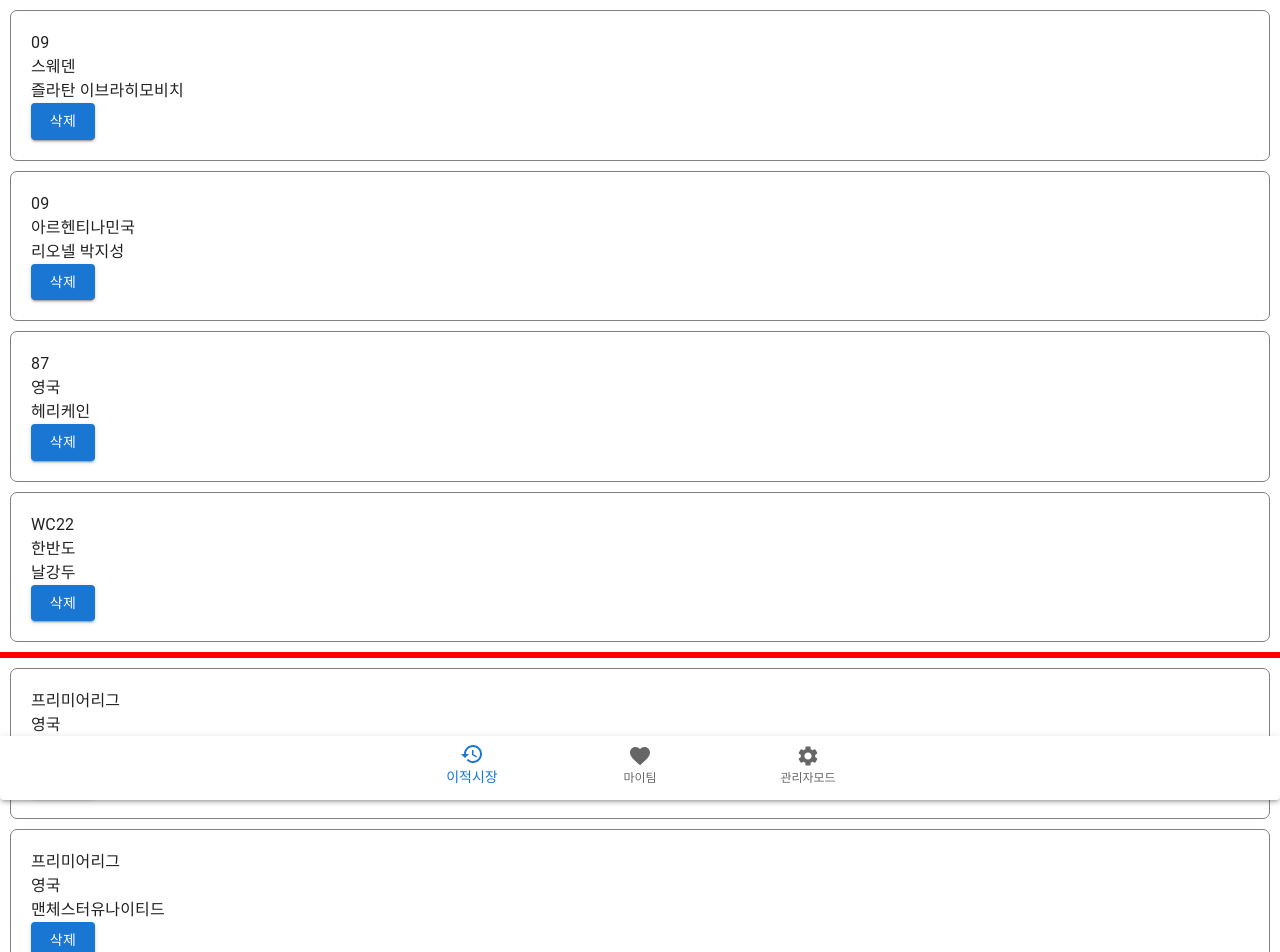
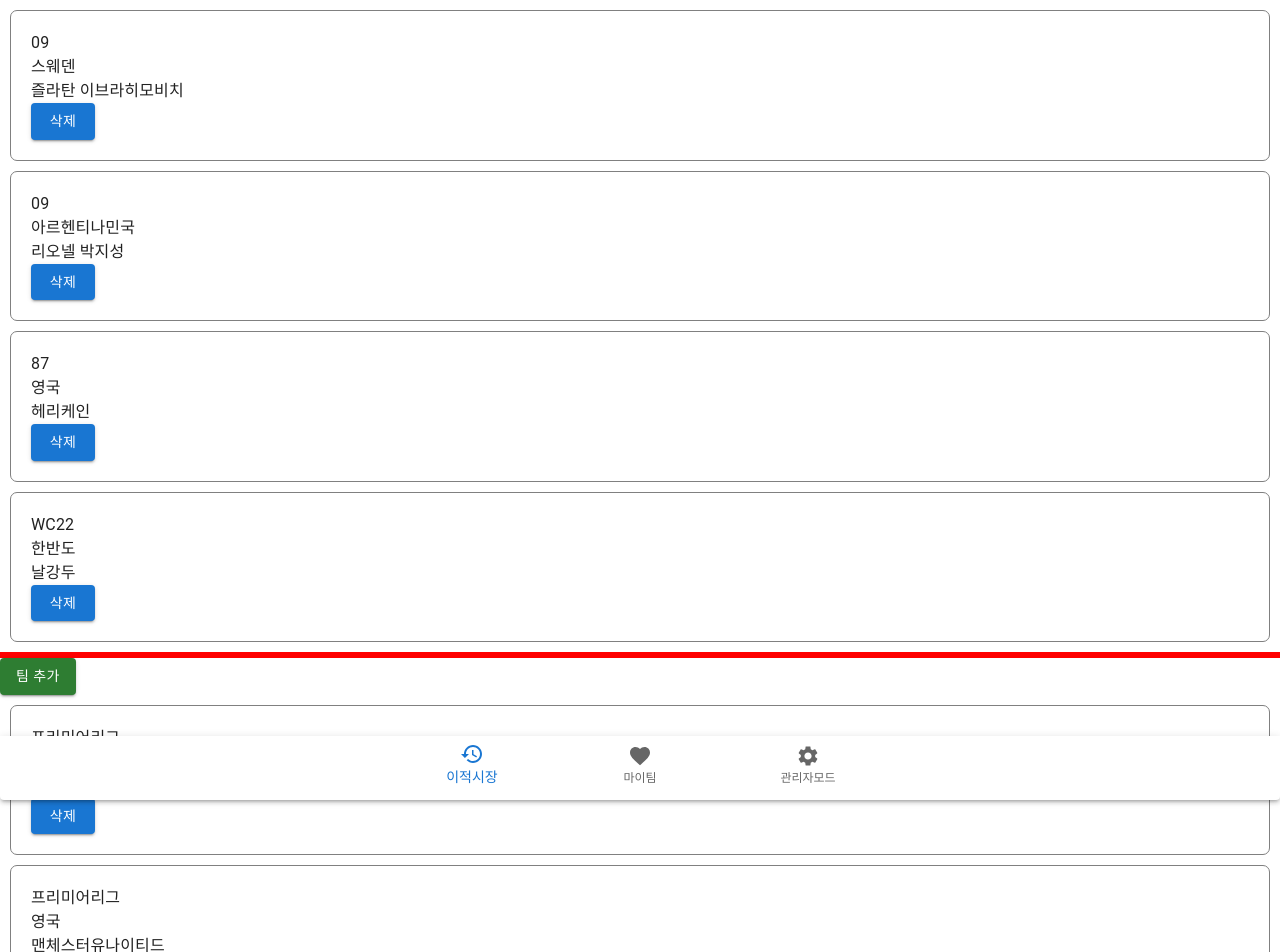
Before and after one commit to science9761/my-fifa, a React (Vite) app: page /my-fifa/settings in a window 1280 px wide. Shown: the top 952 px of the page. Built offline with nearby package versions, Linux system fonts and the light colour scheme.

Commit message:
feat: 팀 카드 분리
Co-authored-by: Gabriel Ju Hyun, Yoon <gabrielyoon7@gmail.com>

```diff
--- /dev/null
+++ b/src/components/TeamCard.jsx
@@ -0,0 +1,19 @@
+import { Box, Button } from "@mui/material";
+
+function TeamCard({ team }) {
+  return (
+    <Box sx={{ border: '1px solid gray', borderRadius: '7px', padding: '20px', margin: '10px' }}>
+      <Box>{team.league}</Box>
+      <Box>{team.nation}</Box>
+      <Box>{team.name}</Box>
+      <Button
+          variant="contained"
+          onClick={() => deleteTeam(team.name)}
+      >
+          삭제
+      </Button>
+    </Box>
+  )
+}
+
+export default TeamCard;
--- a/src/pages/Settings/Teams/Teams.jsx
+++ b/src/pages/Settings/Teams/Teams.jsx
@@ -1,33 +1,41 @@
-import { Box, Button, Typography } from "@mui/material";
+import { Box, Button, Dialog, Typography } from "@mui/material";
 import { useState } from "react";
 import { defaultTeams } from "../../../data/defaultTeams.jsx";
+import TeamCard from "../../../components/TeamCard.jsx";
 
 function Teams() {
   const [teams, setTeams] = useState(defaultTeams);
+  const [open, setOpen] = useState(false);
 
   const deleteTeam = (name) => {
     const removedTeams = teams.filter((t) => t.name !== name);
     setTeams(removedTeams);
   }
 
+  const handleClose = () => {
+    setOpen(!open);
+  }
+
   return (
+    <>
+    <Button
+      onClick={handleClose}
+      variant="contained"
+      color="success"
+    >
+      팀 추가
+    </Button>
     <Box>
       {
-        teams.map((t) => (
-          <Box sx={{ border: '1px solid gray', borderRadius: '7px', padding: '20px', margin: '10px' }}>
-            <Box>{t.league}</Box>
-            <Box>{t.nation}</Box>
-            <Box>{t.name}</Box>
-            <Button
-              variant="contained"
-              onClick={() => deleteTeam(t.name)}
-            >
-              삭제
-            </Button>
-          </Box>
+        teams.map((team,i) => (
+          <TeamCard team={team} key={i}/>
         ))
       }
     </Box>
+    <Dialog onClose={handleClose} open={open}>
+      하이
+    </Dialog>
+    </>
   )
 }
 export default Teams;
```
Also changed, not shown: 1 other file (tests, documents, lock files or other folders).
